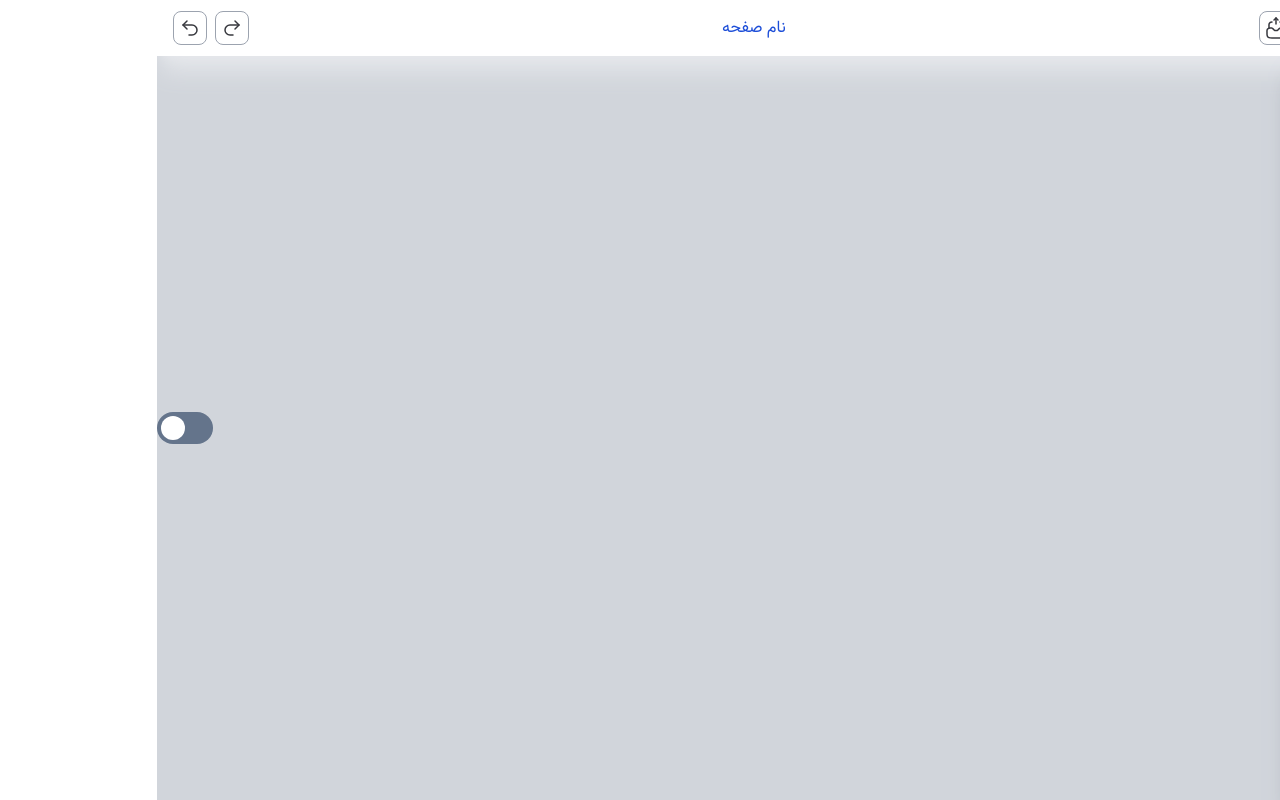
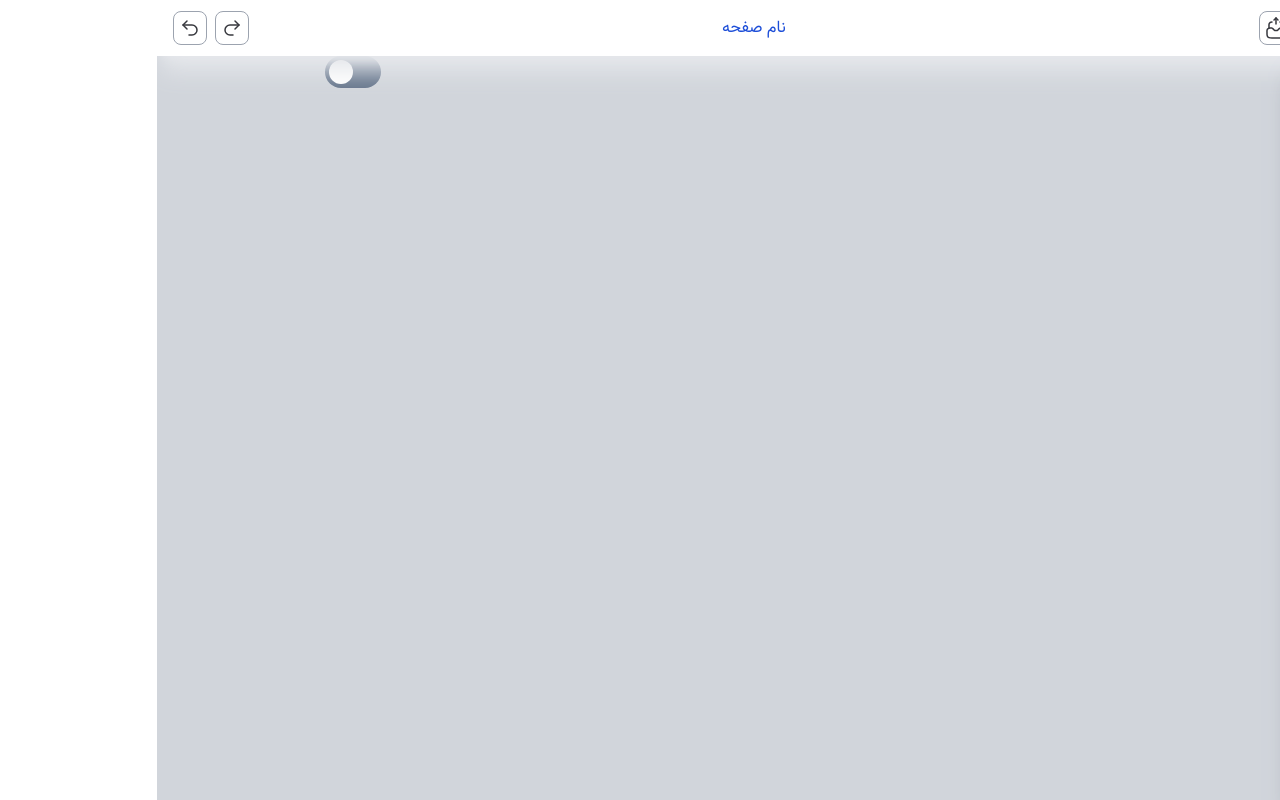
Before and after one commit to mostafagh79/Page-Builder-React, a React (Vite) app: page /layout in a window 1280 px wide. Built offline with nearby package versions, Linux system fonts and the light colour scheme.

Commit message:
tiny change in component

```diff
--- a/src/components/drawer/Switch.jsx
+++ b/src/components/drawer/Switch.jsx
@@ -10,7 +10,8 @@ function Switch() {
 
   return (
     <>
-      <label className="flex cursor-pointer select-none items-center">
+      <label className="flex cursor-pointer select-none items-center h-fit justify-between w-56 ">
+
         <div className="relative">
           <input
             type="checkbox"
@@ -24,14 +25,11 @@ function Switch() {
             }`}
           ></div>
           <div
-            className={`switch ${
-              isChecked ? "translate-x-full" : ""
-            }`}
+            className={`switch ${isChecked ? "translate-x-full" : ""}`}
           ></div>
         </div>
       </label>
     </>
-
   );
 }
 
```
